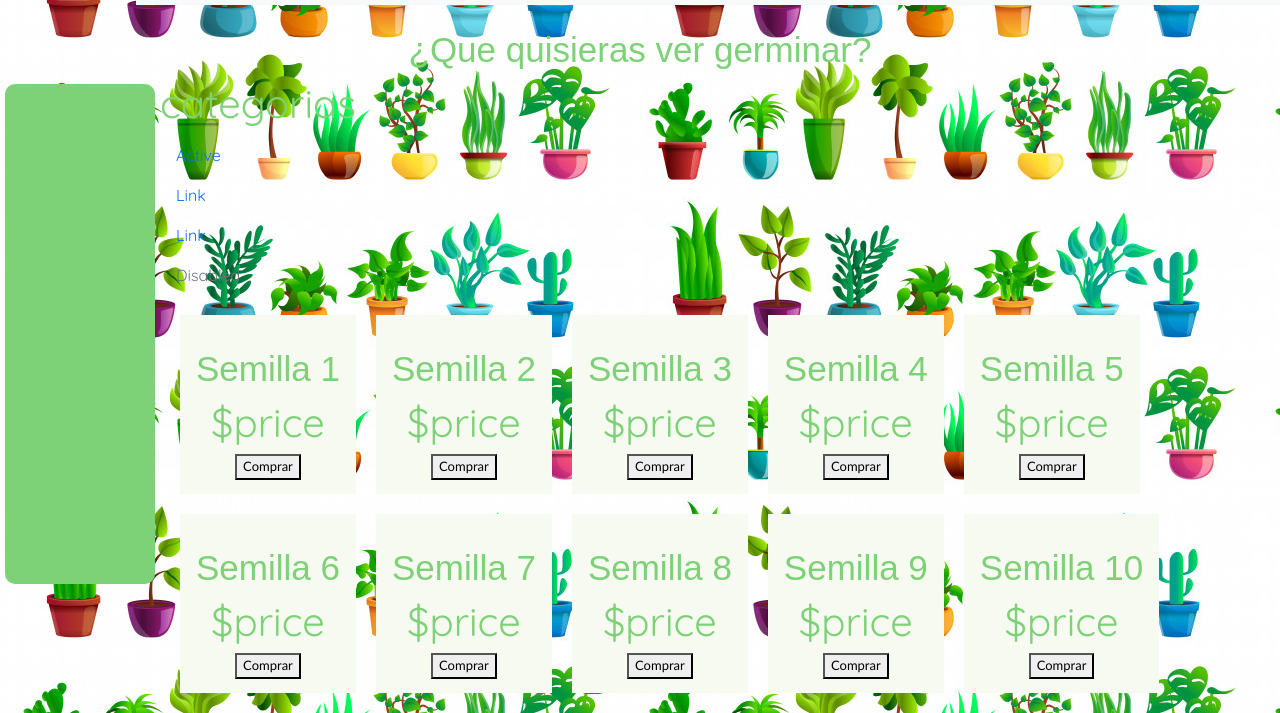
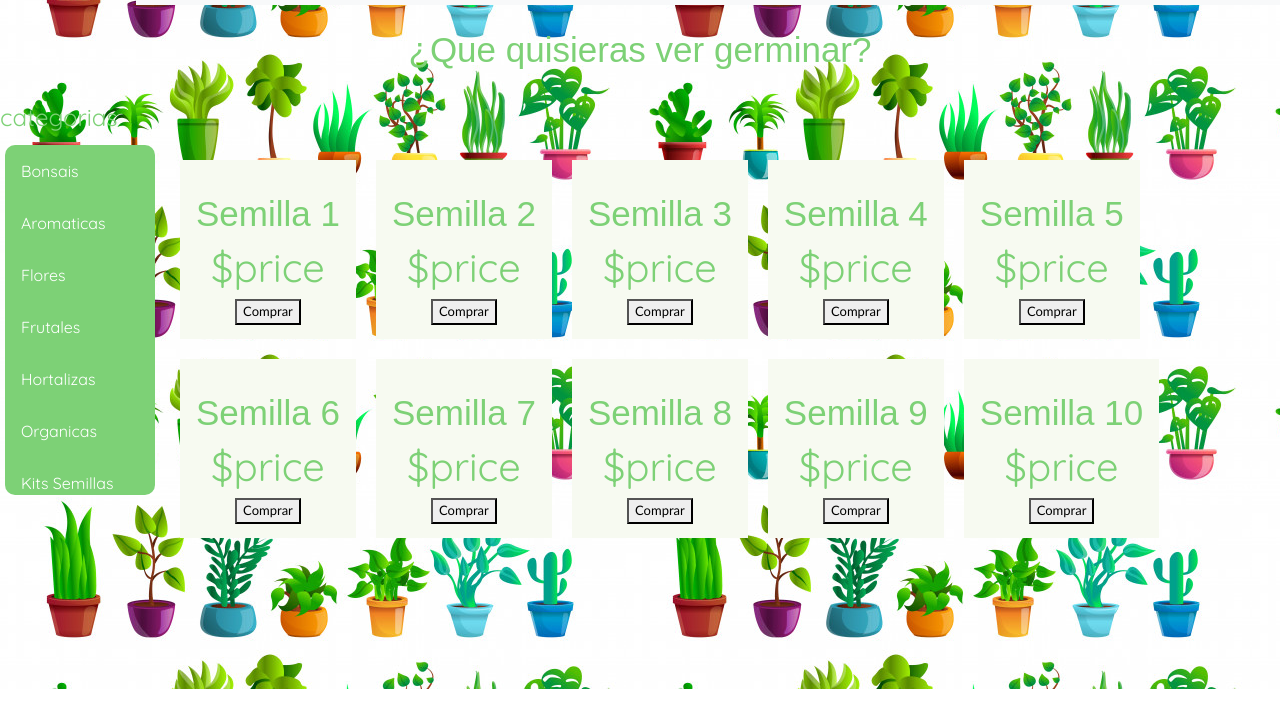
Before and after one commit to alexloaiza1/Web_Vivero, a plain HTML site: page Semillas.html in a window 1280 px wide. Shown: the part 111-824 px from the top of the page. After the commit the page ends 800 px from the top, so only its background shows below. Drawn offline with nearby package versions, Linux system fonts and the light colour scheme; files whose address does not match are found by name.

Commit message:
se agrega nav vertical en page semillas

```diff
--- a/Semillas.html
+++ b/Semillas.html
@@ -46,7 +46,8 @@
               <a class="nav-link active" aria-current="page" href="Semillas.html">Semillas</a>
             </li>
             <li class="nav-item">
-              <a class="nav-link active" aria-current="page" href="Servicios de Jardineria.html">Servicios de jardineria</a>
+              <a class="nav-link active" aria-current="page" href="Servicios de Jardineria.html">Servicios de
+                jardineria</a>
             </li>
             <li class="nav-item">
               <a class="nav-link active" aria-current="page" href="Accesorios.html">Accesorios</a>
@@ -85,30 +86,21 @@
 
   <section>
 
-    <div class="categoria">
+    <div class=>
       <img src="" />
     </div>
 
   </section>
 
-  <section>
 
-    <h3>Categorias</h3>
+
+    <div>
+      <h3 class="tamaño">Categorias</h3>
+      <nav class="categoriasemillas">
+
+
         <ul class="nav flex-column">
-      <li class="nav-item">
-        <a class="nav-link active" aria-current="page" href="#">Active</a>
-      </li>
-      <li class="nav-item">
-        <a class="nav-link" href="#">Link</a>
-      </li>
-      <li class="nav-item">
-        <a class="nav-link" href="#">Link</a>
-      </li>
-      <li class="nav-item">
-        <a class="nav-link disabled">Disabled</a>
-      </li>
-    </ul>
-    <!--<ul class="barraFija">
+
           <li><a href="#">Bonsais</a></li>
           <li><a href="#">Aromaticas</a></li>
           <li><a href="#">Flores</a></li>
@@ -116,9 +108,15 @@
           <li><a href="#">Hortalizas</a></li>
           <li><a href="#">Organicas</a></li>
           <li><a href="#">Kits Semillas</a></li>
-    </ul>--->
+        </ul>
 
-  </section>
+      </nav>
+
+    </div>
+
+
+
+
 
 
   <section class="flexContainer">
--- a/css/styles.css
+++ b/css/styles.css
@@ -216,3 +216,12 @@ nav {
   margin: 5px;
   border-radius: 10px;
 }
+
+.categoriasemillas{
+  background-color: #7dd176;
+  width: 150px;
+  height: 350px;
+  float: left;
+  margin: 5px;
+  border-radius: 10px;
+}
```
Also changed, not shown: plantas.html (+1 -1 lines). Lines whose indentation alone changed are shown as unchanged.
